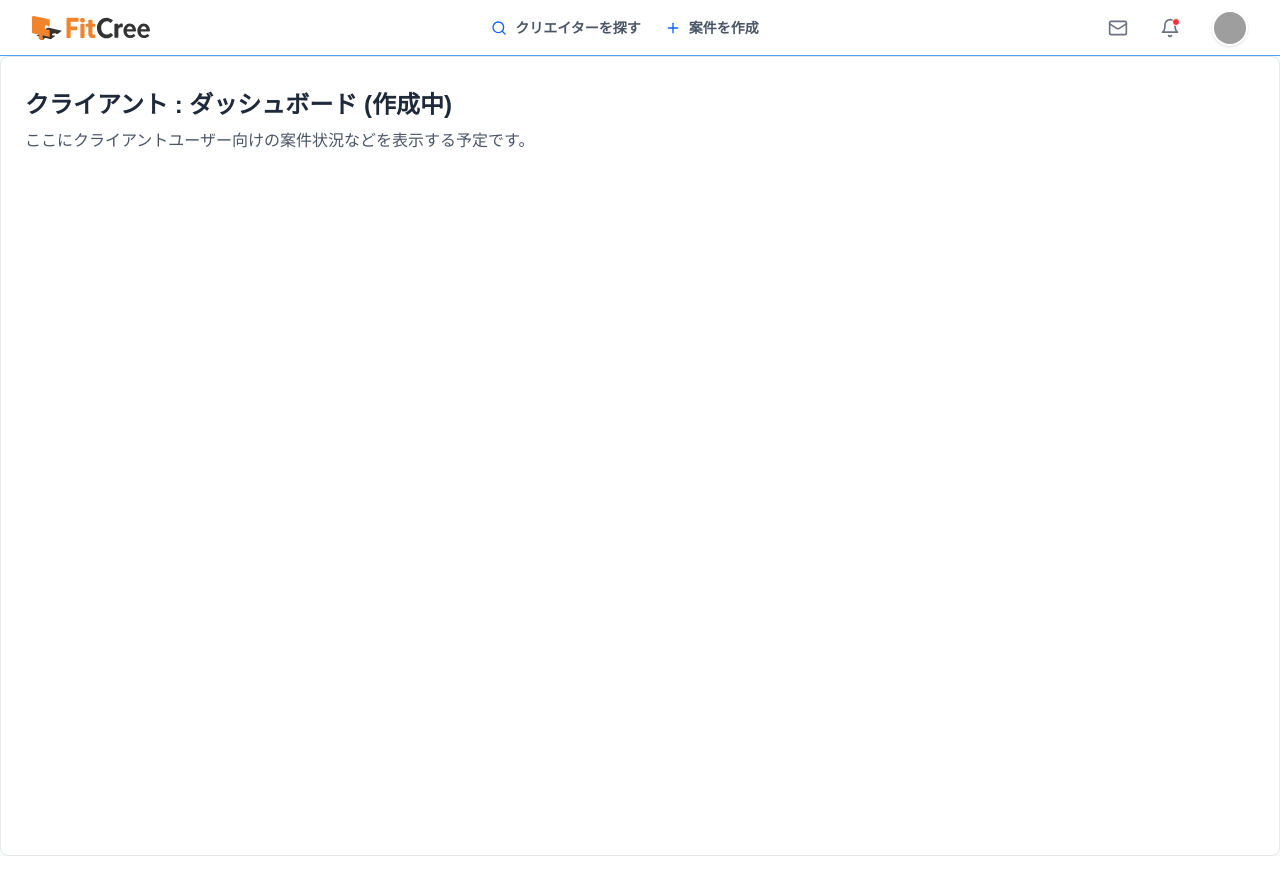
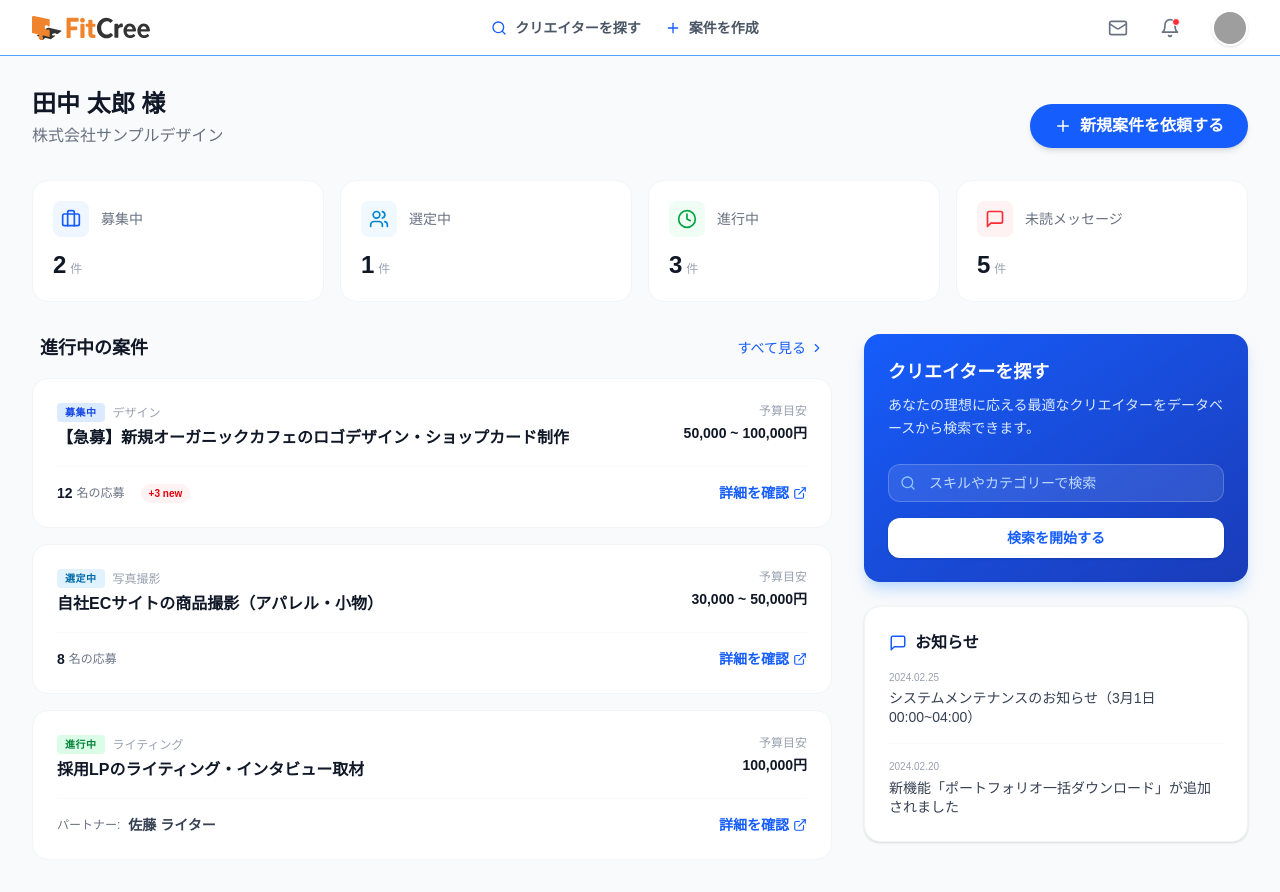
Before and after one commit to FitCree/fitcree-design, a Next.js app in the folder fitcree-design-app/: page /client in a window 1280 px wide. Before the commit the page ends 856 px from the top, so only its background shows below. Built offline with nearby package versions, Linux system fonts and the light colour scheme; grey boxes are pictures that could not be loaded.

Commit message:
クライアントトップページの仮作成

```diff
--- a/fitcree-design-app/src/app/client/page.tsx
+++ b/fitcree-design-app/src/app/client/page.tsx
@@ -1,10 +1,160 @@
+"use client";
+
+import React from 'react';
+import Link from 'next/link';
+import {
+  Plus,
+  ChevronRight,
+  ExternalLink,
+  Search,
+  MessageSquare
+} from 'lucide-react';
+import { MOCK_CLIENTS } from '@/data/mock-data';
+
 export default function ClientPage() {
+  const MOCK_USER = MOCK_CLIENTS[0];
+
   return (
-    <div className="bg-white rounded-lg border border-gray-200 px-6 min-h-screen ">
-      <h1 className="text-2xl font-bold text-gray-800 mt-8 mb-2">クライアント : ダッシュボード (作成中)</h1>
-      <p className="text-gray-600">
-        ここにクライアントユーザー向けの案件状況などを表示する予定です。
-      </p>
+    <div className="max-w-7xl mx-auto px-4 sm:px-6 lg:px-8 py-8 space-y-8">
+      {/* Welcome Header */}
+      <div className="flex flex-col md:flex-row md:items-end justify-between gap-4">
+        <div>
+          <h1 className="text-2xl font-bold text-gray-900">{MOCK_USER.name} 様</h1>
+          <p className="text-gray-500 mt-1">{MOCK_USER.company}</p>
+        </div>
+        <Link
+          href="/client/post-job"
+          className="inline-flex items-center justify-center px-6 py-2.5 bg-blue-600 hover:bg-blue-700 text-white font-bold rounded-full transition-all shadow-md hover:shadow-lg active:scale-95 gap-2"
+        >
+          <Plus size={18} />
+          新規案件を依頼する
+        </Link>
+      </div>
+
+      {/* Stats Grid */}
+      <div className="grid grid-cols-2 lg:grid-cols-4 gap-4">
+        {MOCK_USER.stats?.map((stat, index) => (
+          <div key={index} className="bg-white p-5 rounded-2xl border border-gray-100 hover:shadow-md transition-shadow">
+            <div className="flex items-center gap-3 mb-3">
+              <div className={`${stat.bg} p-2 rounded-lg`}>
+                <stat.icon size={20} className={stat.color} />
+              </div>
+              <span className="text-sm font-medium text-gray-500">{stat.label}</span>
+            </div>
+            <div className="flex items-baseline gap-1">
+              <span className="text-2xl font-bold text-gray-900">{stat.value}</span>
+              <span className="text-xs text-gray-400">件</span>
+            </div>
+          </div>
+        ))}
+      </div>
+
+      {/* Main Content Sections */}
+      <div className="grid grid-cols-1 xl:grid-cols-3 gap-8">
+        {/* Project List */}
+        <div className="xl:col-span-2 space-y-4">
+          <div className="flex items-center justify-between px-2">
+            <h2 className="text-lg font-bold text-gray-900">進行中の案件</h2>
+            <Link href="#" className="text-sm text-blue-600 font-medium hover:underline flex items-center gap-1">
+              すべて見る <ChevronRight size={14} />
+            </Link>
+          </div>
+
+          <div className="space-y-4">
+            {MOCK_USER.projects?.map((project) => (
+              <div key={project.id} className="bg-white rounded-2xl border border-gray-100 overflow-hidden hover:border-blue-200 transition-colors group">
+                <div className="p-6">
+                  <div className="flex flex-wrap items-start justify-between gap-4 mb-4">
+                    <div className="space-y-1">
+                      <div className="flex items-center gap-2">
+                        <span className={`text-[10px] font-bold px-2 py-0.5 rounded uppercase tracking-wider ${project.status === 'recruiting' ? 'bg-blue-100 text-blue-700' :
+                          project.status === 'selection' ? 'bg-sky-100 text-sky-700' :
+                            'bg-green-100 text-green-700'
+                          }`}>
+                          {project.statusLabel}
+                        </span>
+                        <span className="text-xs text-gray-400">{project.category}</span>
+                      </div>
+                      <h3 className="font-bold text-gray-900 group-hover:text-blue-600 transition-colors line-clamp-1">
+                        {project.title}
+                      </h3>
+                    </div>
+                    <div className="text-right">
+                      <p className="text-xs text-gray-400 mb-1">予算目安</p>
+                      <p className="font-bold text-gray-900 text-sm">{project.budget}</p>
+                    </div>
+                  </div>
+
+                  <div className="flex flex-wrap items-center justify-between gap-4 pt-4 border-t border-gray-50">
+                    <div className="flex items-center gap-6">
+                      {project.status === 'in_progress' ? (
+                        <div className="flex items-center gap-2">
+                          <p className="text-xs text-gray-500">パートナー:</p>
+                          <span className="text-sm font-bold text-gray-700">{project.partnerName}</span>
+                        </div>
+                      ) : (
+                        <div className="flex items-center gap-4">
+                          <div className="flex items-center gap-1">
+                            <span className="text-sm font-bold text-gray-900">{project.applicants}</span>
+                            <span className="text-xs text-gray-500">名の応募</span>
+                          </div>
+                          {project.newApplicants && project.newApplicants > 0 ? (
+                            <span className="bg-red-50 text-red-600 text-[10px] font-bold px-2 py-0.5 rounded-full">
+                              +{project.newApplicants} new
+                            </span>
+                          ) : null}
+                        </div>
+                      )}
+                    </div>
+
+                    <button className="text-sm font-bold text-blue-600 hover:text-blue-800 transition-colors flex items-center gap-1">
+                      詳細を確認 <ExternalLink size={14} />
+                    </button>
+                  </div>
+                </div>
+              </div>
+            ))}
+          </div>
+        </div>
+
+        {/* Sidebar Actions */}
+        <div className="space-y-6">
+          <div className="bg-gradient-to-br from-blue-600 to-blue-800 rounded-2xl p-6 text-white shadow-lg shadow-blue-200">
+            <h3 className="font-bold text-lg mb-2 text-white">クリエイターを探す</h3>
+            <p className="text-blue-100 text-sm mb-6 leading-relaxed">
+              あなたの理想に応える最適なクリエイターをデータベースから検索できます。
+            </p>
+            <div className="relative mb-4">
+              <Search className="absolute left-3 top-1/2 -translate-y-1/2 text-blue-300" size={16} />
+              <input
+                type="text"
+                placeholder="スキルやカテゴリーで検索"
+                className="w-full bg-white/10 border border-white/20 rounded-xl py-2 pl-10 pr-4 text-sm text-white placeholder:text-blue-200 focus:outline-none focus:ring-2 focus:ring-white/30 transition-all"
+              />
+            </div>
+            <button className="w-full bg-white text-blue-600 font-bold py-2.5 rounded-xl text-sm hover:bg-blue-50 transition-colors shadow-sm">
+              検索を開始する
+            </button>
+          </div>
+
+          <div className="bg-white rounded-2xl border border-gray-100 p-6 shadow-sm">
+            <h3 className="font-bold text-gray-900 mb-4 flex items-center gap-2">
+              <MessageSquare size={18} className="text-blue-600" />
+              お知らせ
+            </h3>
+            <div className="space-y-4 text-sm">
+              <div className="pb-4 border-b border-gray-50 last:border-0 last:pb-0">
+                <p className="text-gray-400 text-[10px] mb-1">2024.02.25</p>
+                <p className="text-gray-700 leading-snug">システムメンテナンスのお知らせ（3月1日 00:00~04:00）</p>
+              </div>
+              <div className="pb-4 border-b border-gray-50 last:border-0 last:pb-0">
+                <p className="text-gray-400 text-[10px] mb-1">2024.02.20</p>
+                <p className="text-gray-700 leading-snug">新機能「ポートフォリオ一括ダウンロード」が追加されました</p>
+              </div>
+            </div>
+          </div>
+        </div>
+      </div>
     </div>
   );
 }
--- a/fitcree-design-app/src/components/common/header-client.tsx
+++ b/fitcree-design-app/src/components/common/header-client.tsx
@@ -1,5 +1,6 @@
 "use client";
 
+import Link from "next/link";
 import { usePathname } from "next/navigation";
 import React, { useState, useRef, useEffect } from "react";
 import {
@@ -58,11 +59,6 @@ export default function HeaderClient() {
   const [isDropdownOpen, setIsDropdownOpen] = useState(false);
   const dropdownRef = useRef<HTMLDivElement>(null);
 
-  // post-job 配下（/client/post-job で始まるパス）ではヘッダーを表示しない
-  if (pathname?.startsWith("/client/post-job")) {
-    return null;
-  }
-
   // Close dropdown when clicking outside
   useEffect(() => {
     function handleClickOutside(event: MouseEvent) {
@@ -76,14 +72,19 @@ export default function HeaderClient() {
     };
   }, []);
 
+  // post-job 配下（/client/post-job で始まるパス）ではヘッダーを表示しない
+  if (pathname?.startsWith("/client/post-job")) {
+    return null;
+  }
+
   return (
     <header className="bg-white border-b border-blue-400 fixed top-0 w-full z-20 h-14 flex items-center justify-between px-4 sm:px-8">
       {/* Left: Logo & Mode Switch */}
       <div className="flex items-center gap-6">
-        <a href="/" className="flex items-center gap-2">
+        <Link href="/" className="flex items-center gap-2">
           {/* FitCree Logo (Image) */}
           <img src="/images/fitcree-logo.svg" alt="FitCree" className="h-6 w-auto" />
-        </a>
+        </Link>
       </div>
 
       {/* Center: Search & Actions (Hidden on mobile) */}
--- a/fitcree-design-app/src/components/common/header-creator.tsx
+++ b/fitcree-design-app/src/components/common/header-creator.tsx
@@ -1,6 +1,7 @@
 "use client";
 
 import React, { useState, useRef, useEffect } from "react";
+import Link from "next/link";
 import {
   User, Settings, Heart, Activity, LogOut,
   Search, Plus, Mail, Bell
@@ -73,10 +74,10 @@ export default function HeaderCreator() {
     <header className="bg-white border-b border-orange-500 fixed top-0 w-full z-20 h-14 flex items-center justify-between px-4 sm:px-8">
       {/* Left: Logo */}
       <div className="flex items-center gap-6">
-        <a href="/" className="flex items-center gap-2">
+        <Link href="/" className="flex items-center gap-2">
           {/* FitCree Logo (Image) */}
           <img src="/images/fitcree-logo.svg" alt="FitCree" className="h-6 w-auto" />
-        </a>
+        </Link>
       </div>
 
       {/* Center: Navigation (Hidden on mobile) */}
```
